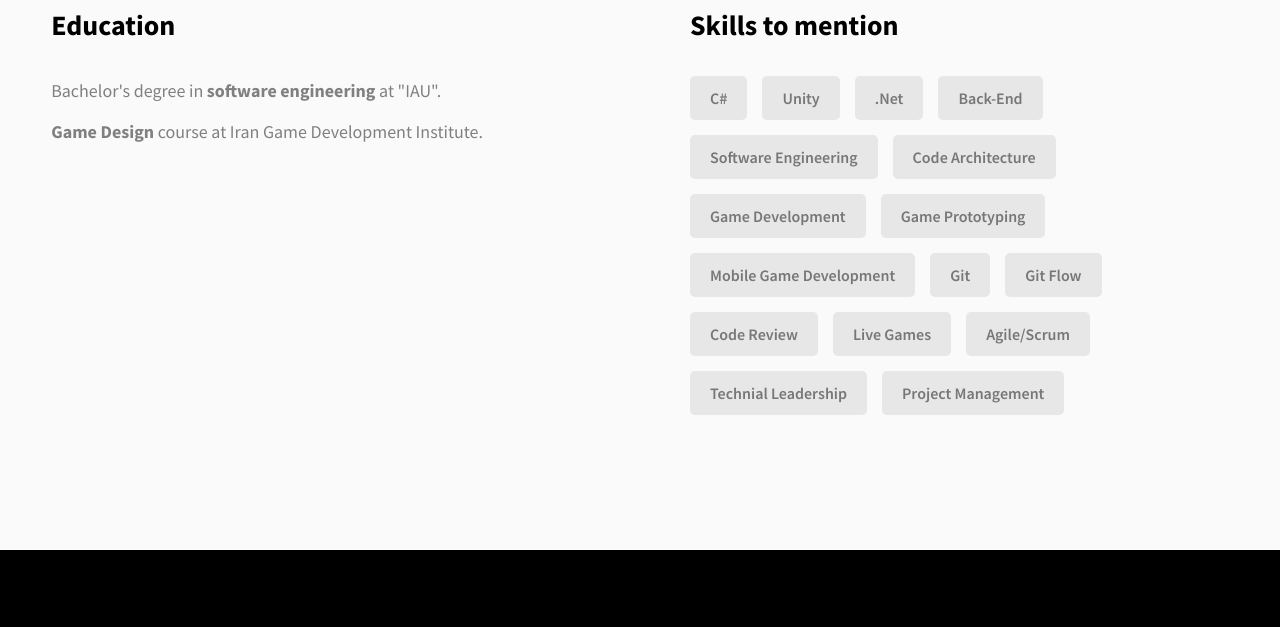
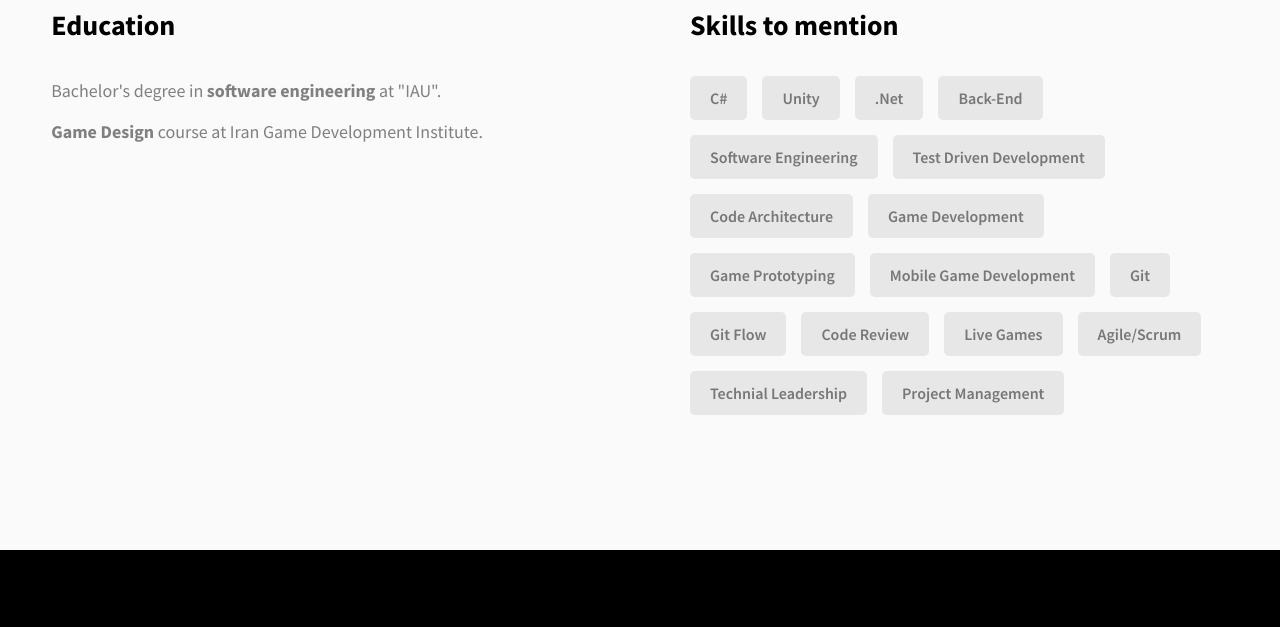
Before and after one commit to moh-shah/moh-shah.github.io, a website: page index.html in a window 1280 px wide. Shown: the part 7560-8187 px from the top of the page. Drawn offline with Linux system fonts and the light colour scheme.

Commit message:
Update index.html

```diff
--- a/index.html
+++ b/index.html
@@ -420,6 +420,7 @@
               <div class="skills__skill">.Net</div>
               <div class="skills__skill">Back-End</div>
               <div class="skills__skill">Software Engineering</div>
+              <div class="skills__skill">Test Driven Development</div>
               <div class="skills__skill">Code Architecture</div>
               <div class="skills__skill">Game Development</div>
               <div class="skills__skill">Game Prototyping</div>
```
